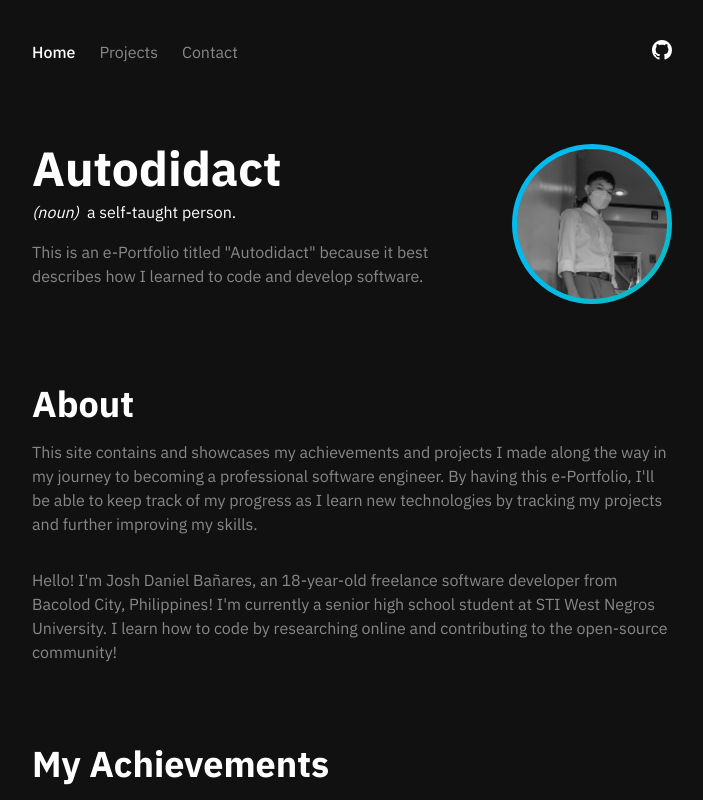
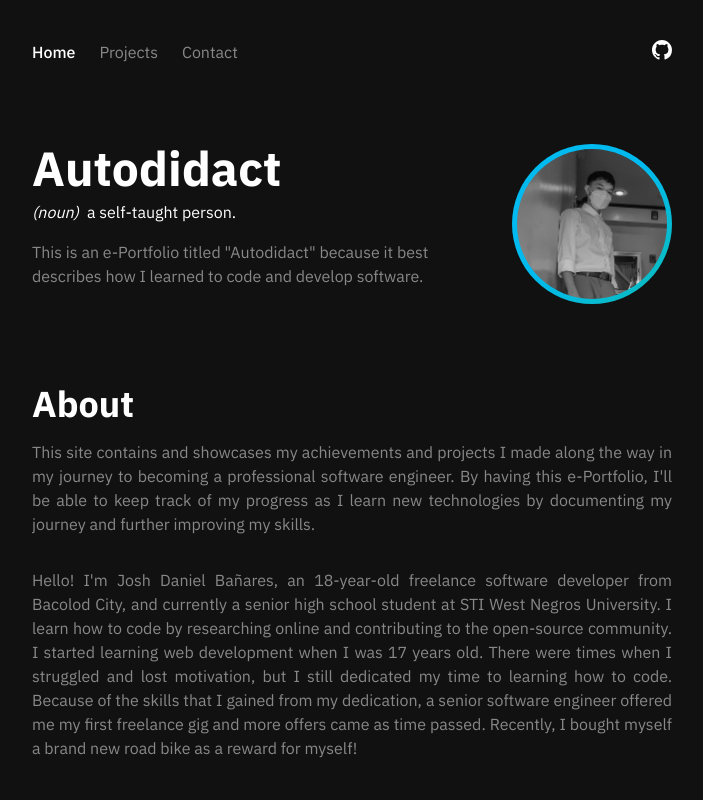
Before and after one commit to joshxfi/e-portfolio, a Next.js app: page / in a window 1280 px wide. Shown: the top 800 px of the page, without its empty margins (288-991 px from the left). Built offline with nearby package versions, Linux system fonts and the light colour scheme.

Commit message:
chore: addiotional info

```diff
--- a/pages/projects.tsx
+++ b/pages/projects.tsx
@@ -29,7 +29,7 @@ const Projects = () => {
                 {description}
               </p>
 
-              <p className="mt-3 md:mt-5 project-info text-xs md:text-base text-secondary">
+              <p className="mt-3 text-justify md:mt-5 project-info text-xs md:text-base text-secondary">
                 {info}
               </p>
             </div>
--- a/src/components/Home/About.tsx
+++ b/src/components/Home/About.tsx
@@ -4,20 +4,26 @@ export const About = () => {
   return (
     <section>
       <h1 className="text-4xl font-bold mt-20">About</h1>
-      <div className="space-y-8 text-secondary mt-4">
+      <div className="space-y-8 text-secondary mt-4 text-justify">
         <p>
           This site contains and showcases my achievements and projects I made
           along the way in my journey to becoming a professional software
           engineer. By having this e-Portfolio, I&apos;ll be able to keep track
-          of my progress as I learn new technologies by tracking my projects and
-          further improving my skills.
+          of my progress as I learn new technologies by documenting my journey
+          and further improving my skills.
         </p>
 
         <p>
           Hello! I&apos;m Josh Daniel Bañares, an 18-year-old freelance software
-          developer from Bacolod City, Philippines! I&apos;m currently a senior
-          high school student at STI West Negros University. I learn how to code
-          by researching online and contributing to the open-source community!
+          developer from Bacolod City, and currently a senior high school
+          student at STI West Negros University. I learn how to code by
+          researching online and contributing to the open-source community. I
+          started learning web development when I was 17 years old. There were
+          times when I struggled and lost motivation, but I still dedicated my
+          time to learning how to code. Because of the skills that I gained from
+          my dedication, a senior software engineer offered me my first
+          freelance gig and more offers came as time passed. Recently, I bought
+          myself a brand new road bike as a reward for myself!
         </p>
       </div>
     </section>
--- a/src/components/Home/Achievements.tsx
+++ b/src/components/Home/Achievements.tsx
@@ -3,12 +3,13 @@ import React from "react";
 export const Achievements = () => {
   return (
     <section>
-      <h1 className="text-4xl font-bold mt-20">My Achievements</h1>
+      <h1 className="text-4xl font-bold mt-20">Achievements</h1>
       <ul className="mt-4 ml-4 text-secondary list-disc">
         <li>1st Place Track & Field Sprint</li>
         <li>Honor Award (Grade 7-8)</li>
         <li>High Honor Award (Grade 9-10)</li>
         <li>Highest Honor Award (Grade 11)</li>
+        <li>Former Local Legend at Memorial Park Zigzag Loop</li>
       </ul>
     </section>
   );
--- a/src/utils/constants.ts
+++ b/src/utils/constants.ts
@@ -27,7 +27,7 @@ export const myProjects = [
     description:
       "An online B2B platform designed to create and gather networks for business establishments in the country! ",
     image: "/imgs/groundworkph.png",
-    info: "I worked on this project for a client as a part of a team of three. My role was a full-stack developer, so I worked on both the frontend and backend of the website. I learned how to work as a team and collaborate on a single project. This project allowed me to expand my knowledge in Git and Github, I learned mostly on how branches work such as how to create or merge branches and resolve conflicts.",
+    info: "I worked on this project with a team of three for a client. My role was a full-stack developer, so I worked on both the frontend and backend of the website. I learned how to work as a team and collaborate on a single project. This project allowed me to expand my knowledge in Git and Github, I learned mostly on how branches work such as how to create or merge branches and resolve conflicts.",
   },
   {
     name: "github-stats-generator",
@@ -42,7 +42,7 @@ export const myProjects = [
     description:
       "Inventory and warehouse management of non-chemical materials and components in manufacturing warehouses.",
     image: "/imgs/qr-system.png",
-    info: "This is a paid thesis project I created for a client at Bataan Peninsula State University. I learned how to use zustand which is a state management library, by using zustand it made me realize when to use and not to use a state management library. Since this was a solo freelance project, I learned how to create a contract and how to present to the client.",
+    info: "This is a thesis project I created for a client at Bataan Peninsula State University. I learned how to use zustand which is a state management library, by using zustand it made me realize when to use and not to use a state management library. Since this was a solo freelance project, I learned how to create a contract and how to present to the client.",
   },
   {
     name: "tailwind-plus-x",
```
